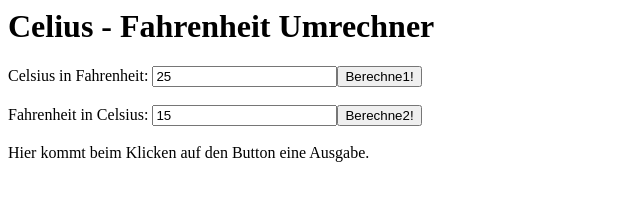
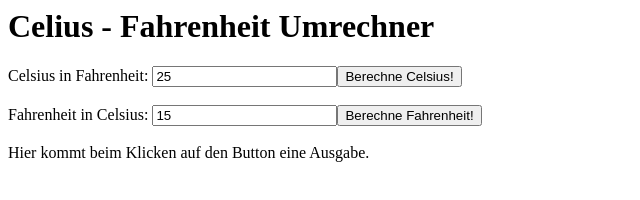
Before and after one commit to KEbanh/fahrnheit_erweitert, a plain HTML site: page index.html in a window 1280 px wide. Shown: the whole page, without its empty margins (0-640 px from the left). Drawn offline with Linux system fonts and the light colour scheme.

Commit message:
Update index.html

```diff
--- a/index.html
+++ b/index.html
@@ -28,8 +28,8 @@
 
 	<body>
 		<h1>Celius - Fahrenheit Umrechner</h1>
-		Celsius in Fahrenheit: <input id="idCelsius" type="text" value="25"><button onClick="clickedFahrenheit();">Berechne1!</button><br /><br />
-		Fahrenheit in Celsius: <input id="idFahrenheit" type="text" value="15"><button onClick="clickedCelsius();">Berechne2!</button><br /><br />
+		Celsius in Fahrenheit: <input id="idCelsius" type="text" value="25"><button onClick="clickedFahrenheit();">Berechne Celsius!</button><br /><br />
+		Fahrenheit in Celsius: <input id="idFahrenheit" type="text" value="15"><button onClick="clickedCelsius();">Berechne Fahrenheit!</button><br /><br />
 
 
 		<div id="idAusgabe">Hier kommt beim Klicken auf den Button eine Ausgabe.</div>
```
